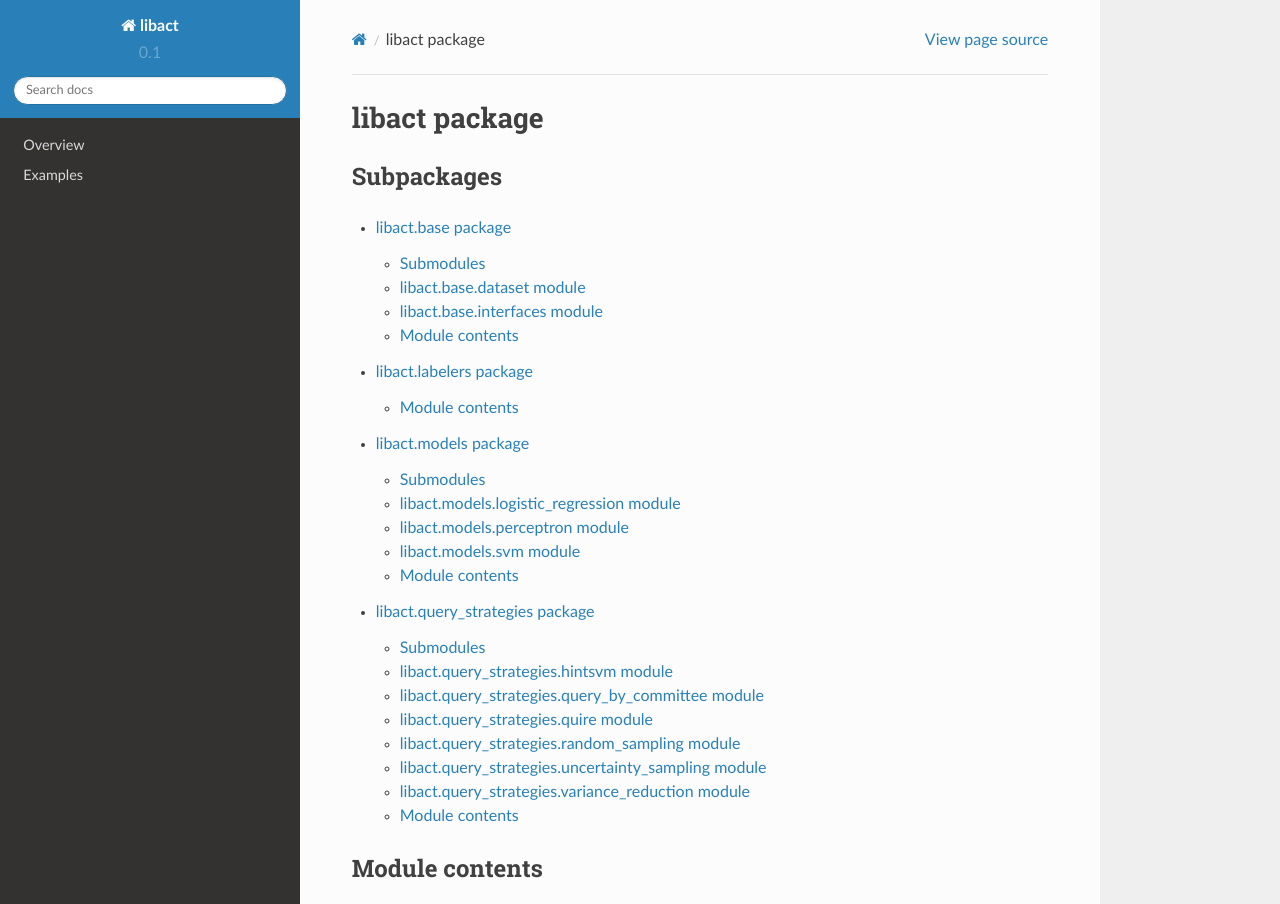
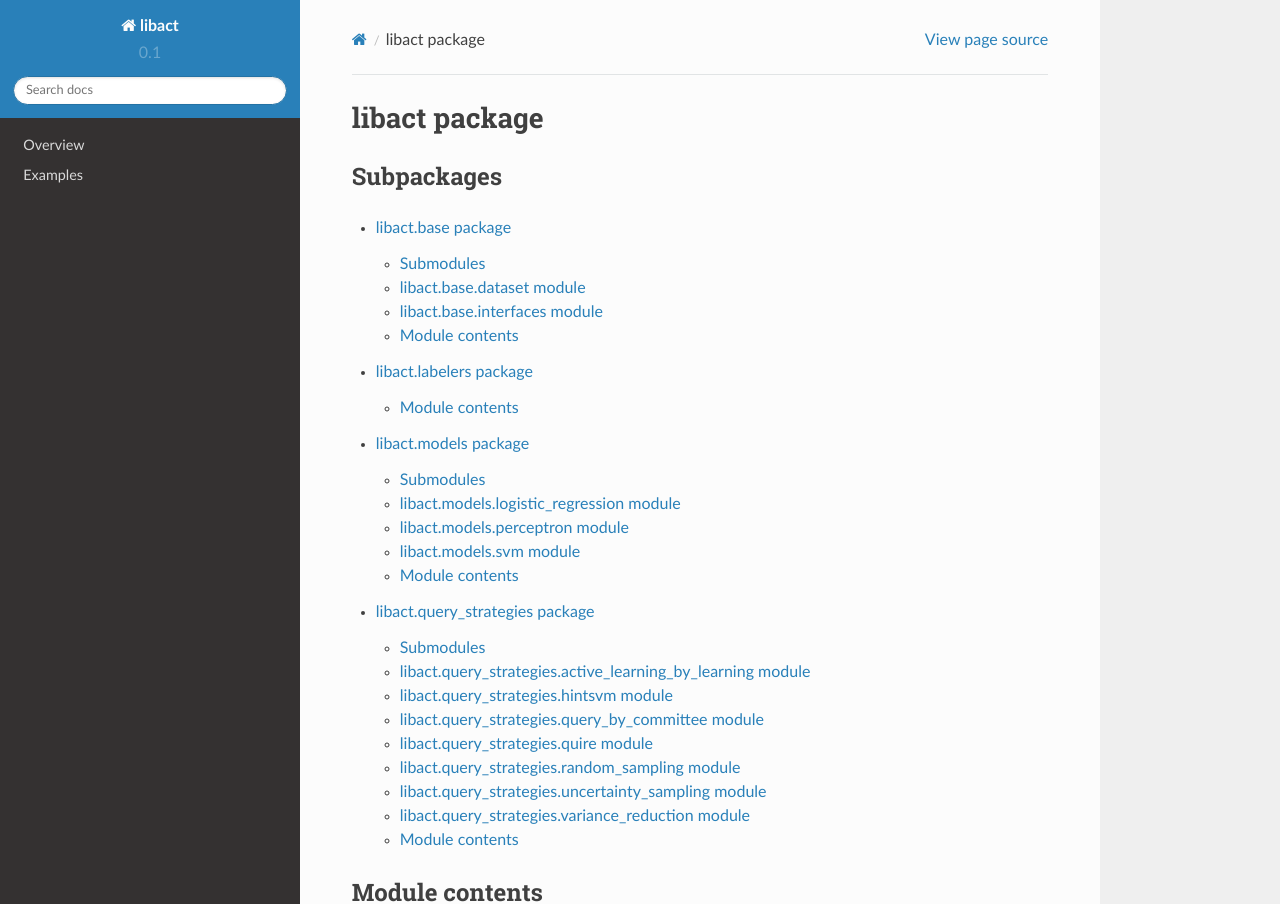
Before and after one commit to ntucllab/libact, a Sphinx documentation site: the page built from docs/libact.rst, in a window 1280 px wide and 1162 px high, cut to the strip 0-904 px from the top of the window. Built offline with Sphinx 7.4.7 and the Read the Docs theme 2.0.0, drawn with Linux system fonts in a browser that asks for light colours.

Commit message:
add albl into document modules

```diff
--- a/docs/libact.query_strategies.rst
+++ b/docs/libact.query_strategies.rst
@@ -3,6 +3,14 @@ libact.query_strategies package
 
 Submodules
 ----------
+
+libact.query_strategies.active_learning_by_learning module
+-------------------------------------------------
+
+.. automodule:: libact.query_strategies.active_learning_by_learning
+    :members:
+    :undoc-members:
+    :show-inheritance:
 
 libact.query_strategies.hintsvm module
 -------------------------------------------------
```
